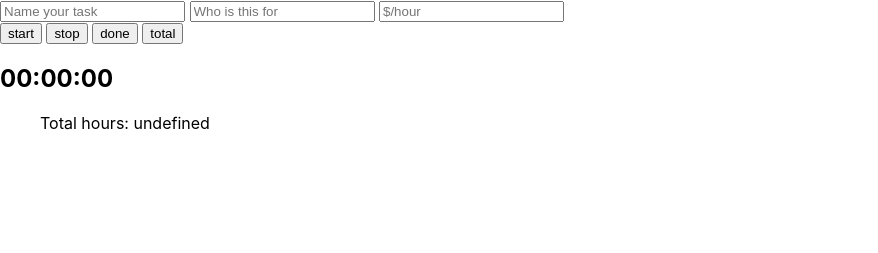
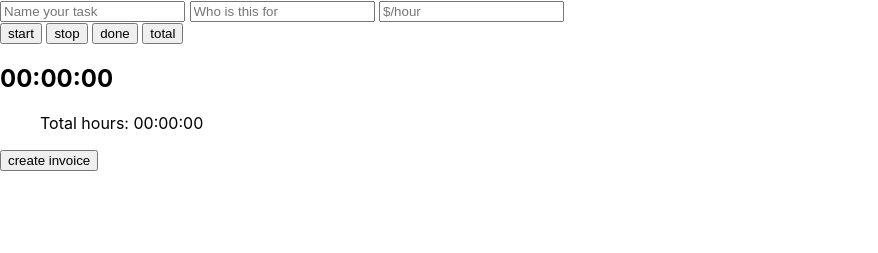
Before and after one commit to tomatesoup/invoicing-app, an Electron app: page index.html in a window 1280 px wide. Both pictures are taken after a click on the button "total". Shown: the top 253 px of the page, without its empty margins (0-878 px from the left). Drawn offline with nearby package versions, Linux system fonts and the light colour scheme.

Commit message:
Added total button functionality, added billable hours, created create invoice button

```diff
--- a/app.js
+++ b/app.js
@@ -10,17 +10,27 @@ var state = {
   tasks: []
 }
 
+var EMPTY_TIMER = {
+  hours: 0,
+  minutes: 0,
+  seconds: 0
+}
+
 var h2 = document.getElementsByTagName('h2')[0],
     list = document.getElementsByTagName('ul')[0],
     start = document.getElementById('start'),
     stop = document.getElementById('stop'),
     total = document.getElementById('total'),
     form = document.querySelector('#form'),
+    create = document.getElementById('create-invoice'),
     seconds = 0,
     minutes = 0,
     hours = 0,
-    time,
-    interval;
+    time = {},
+    interval,
+    billableHours = [];
+
+create.style.display = 'none';
 
 function countUp() {
   seconds++;
@@ -37,8 +47,7 @@ function countUp() {
 }
 
 function formatTime(t) {
-  t = (t.hours ? (t.hours > 9 ? t.hours : '0' + t.hours) : '00') + ':' + (t.minutes ? (t.minutes > 9 ? t.minutes : '0' + t.minutes) : '00') + ':' + (t.seconds > 9 ? t.seconds : '0'+ t.seconds);
-  return t;
+  return (t.hours ? (t.hours > 9 ? t.hours : '0' + t.hours) : '00') + ':' + (t.minutes ? (t.minutes > 9 ? t.minutes : '0' + t.minutes) : '00') + ':' + (t.seconds > 9 ? t.seconds : '0'+ t.seconds);
 }
 
 function timer() {
@@ -48,10 +57,10 @@ function timer() {
 function createTaskItem(values) {
   var taskInfo = _.map(values, function(v,k) {
     if (k === 'time') {
-      v = formatTime(time);
+      v = formatTime(v);
     }
     return k + ': ' + v
-    }).join(' ');
+  }).join(' ');
   var li = document.createElement('li');
   li.textContent = taskInfo;
   return li;
@@ -68,7 +77,7 @@ form.addEventListener('submit', function(e) {
   e.preventDefault();
   clearInterval(interval);
   var taskObj = serialize(form, true);
-  taskObj.time = time;
+  taskObj.time = Object.assign({}, time);
   state.tasks.push(taskObj);
   update(state);
   form.reset();
@@ -92,7 +101,34 @@ function displayTotal(total) {
   return p;
 }
 
+function timeConverter(t) {
+  return {
+    carry: Math.floor(t / 60),
+    remainder: t % 60
+  };
+}
+
 total.onclick = function() {
-  var totalHours = _.reduce(state.tasks, function(task) { return task.time.hours } );
-  list.appendChild(displayTotal(totalHours));
+  var totalTime = _.reduce(state.tasks, function(pile, task) {
+    return {
+      hours: pile.hours + task.time.hours,
+      minutes: pile.minutes + task.time.minutes,
+      seconds: pile.seconds + task.time.seconds
+    };
+  }, Object.assign({}, EMPTY_TIMER))
+
+  var convertedSeconds = timeConverter(totalTime.seconds);
+  var convertedMinutes = timeConverter(totalTime.minutes + convertedSeconds.carry);
+  var convertedHours = totalTime.hours + convertedMinutes.carry;
+
+  var finalTime = {
+    hours: convertedHours,
+    minutes: convertedMinutes.remainder,
+    seconds: convertedSeconds.remainder
+  }
+
+  billableHours.push(finalTime);
+
+  list.appendChild(displayTotal(formatTime(finalTime)));
+  create.style.display = '';
 }
--- a/index.html
+++ b/index.html
@@ -24,6 +24,7 @@
 			  </form>
 				<h2><time>00:00:00</time></h2>
 				<ul></ul>
+        <input type="submit" name="create-invoice" id="create-invoice" value="create invoice">
 			</section>
 			<footer></footer>
 		</div>
```
